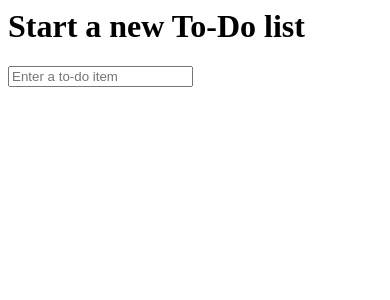
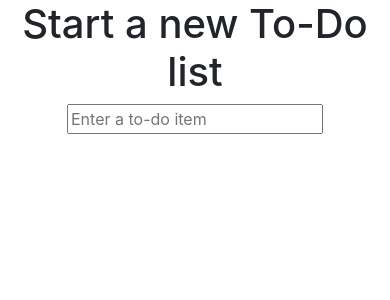
Before and after one commit to Plesoun/TDD_book, a Django app: template lists/templates/home.html in a window 390 px wide. Shown: the top 300 px of the page. Run offline with Django 3.2, Linux system fonts and the light colour scheme; the template is opened without the code that fills it, so the values that code supplies are empty; some libraries are stand-ins or nearby versions.

Commit message:
Modify base

```diff
--- a/lists/templates/base.html
+++ b/lists/templates/base.html
@@ -1,15 +1,29 @@
 <html>
   <head>
+    <link rel="stylesheet" href="/static/bootstrap/css/bootstrap.min.css" integrity="sha384-ggOyR0iXCbMQv3Xipma34MD+dH/1fQ784/j6cY/iJTQUOhcWr7x9JvoRxT2MZw1T" crossorigin="anonymous">
     <title>To-Do lists</title>
   </head>
 
  <body>
+ <div class="container">
+ <div class="row">
+ <div class="col-md-6 col-md-offset-3">
+ <div class="text-center">
  <h1>{% block header_text %}{% endblock %}</h1>
  <form method="POST" action="{% block form_action %}{% endblock %}">
-      <input name="item_text" id="id_new_item" placeholder="Enter a to-do item" />
+ <input name="item_text" id="id_new_item"
+ placeholder="Enter a to-do item" />
  {% csrf_token %}
  </form>
+ </div>
+ </div>
+ </div>
+ <div class="row">
+ <div class="col-md-6 col-md-offset-3">
  {% block table %}
  {% endblock %}
+ </div>
+ </div>
+ </div>
  </body>
 </html>
```
Lines whose indentation alone changed are shown as unchanged.
